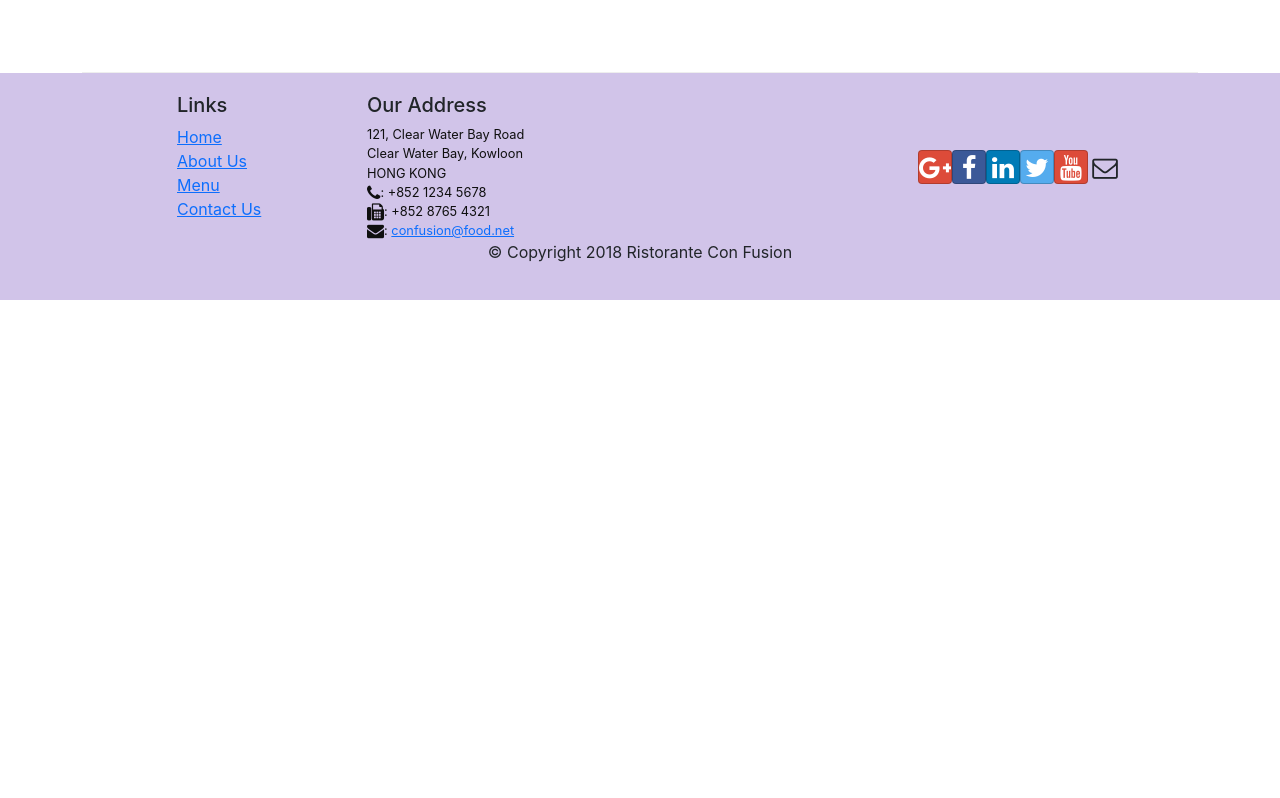
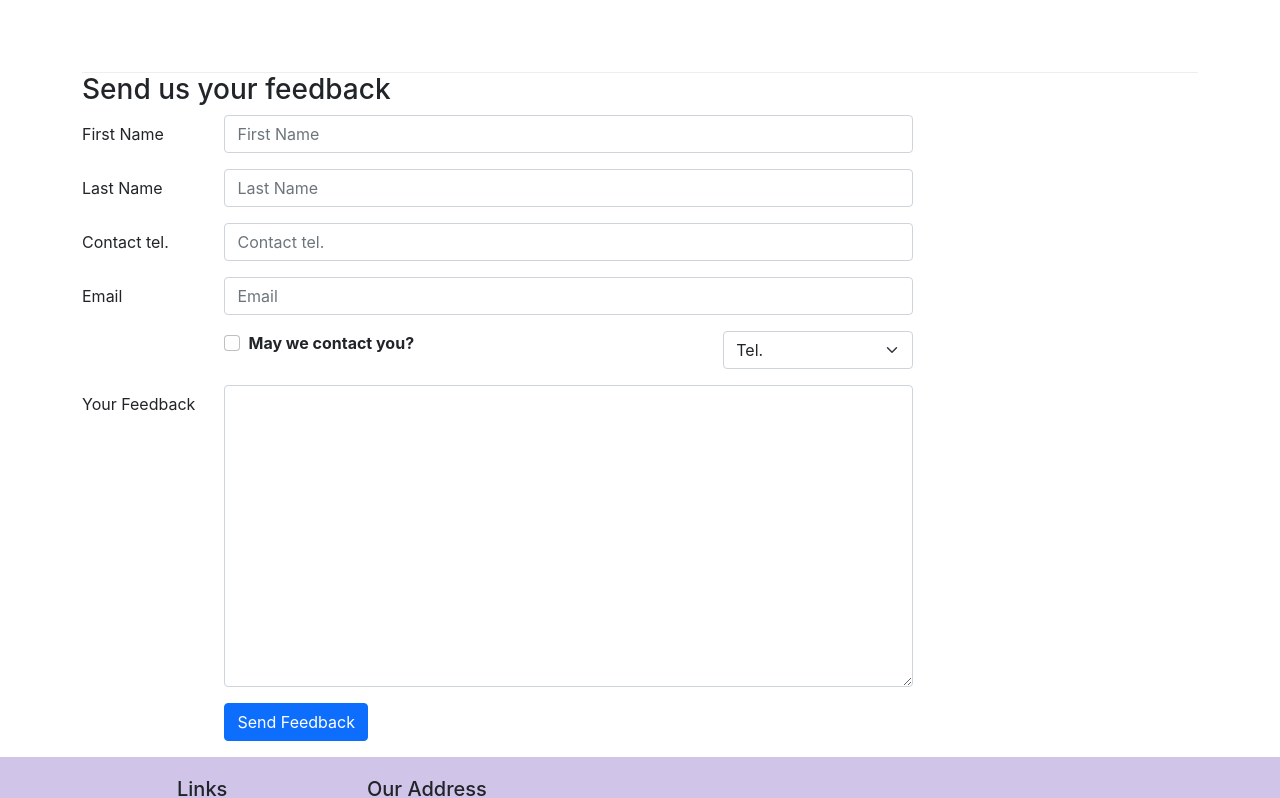
Before and after one commit to sidharthkumar2019/FEWD-React, a React (Create React App) app: page /contactus in a window 1280 px wide. Shown: the part 725-1523 px from the top of the page. Before the commit the page ends 1025 px from the top, so only its background shows below. Built offline with nearby package versions, Linux system fonts and the light colour scheme.

Commit message:
controlled forms

```diff
--- a/src/components/ContactComponent.js
+++ b/src/components/ContactComponent.js
@@ -1,8 +1,43 @@
-import React from 'react';
-import { Breadcrumb, BreadcrumbItem } from 'reactstrap';
+import React, {Component} from 'react';
+import { Breadcrumb, BreadcrumbItem, Button, Form, FormGroup, Label, Input, Col } from 'reactstrap';
 import { Link } from 'react-router-dom';
 
-function Contact(props) {
+class Contact extends Component {
+
+    constructor (props) {
+        super(props);
+
+        this.state = {
+            firstname: '',
+            lastname: '',
+            telnum: '',
+            email: '',
+            agree: false,
+            contactType: 'Tel.',
+            message: ''
+        };
+
+        this.handleSubmit = this.handleSubmit.bind(this);
+        this.handleInputChange = this.handleInputChange.bind(this);
+    }
+
+    handleInputChange (event) {
+        const target = event.target;
+        const value = target.type === 'checkbox' ? target.checked : target.value;
+        const name = target.name;
+
+        this.setState({
+            [name]: value
+        });
+    }
+
+    handleSubmit (event) {
+        console.log("Current state is: " + JSON.stringify(this.state));
+        alert("Current state is: " + JSON.stringify(this.state));
+        event.preventDefault();
+    }
+
+    render () {
         return(
             <div className="container">
                 <div className='row'>
@@ -42,8 +77,100 @@ function Contact(props) {
                         </div>
                     </div>
                 </div>
+
+                <div className='row row-contact'>
+                    <div className='col-12'>
+                        <h3>Send us your feedback</h3>
+                    </div>
+                    <div className='col-12 col-md-9'>
+                        <Form onSubmit={this.handleSubmit}>
+                            <FormGroup row>
+                                <Label htmlfor='firstname' md={2}>First Name</Label>
+                                <Col>
+                                    <Input type='text' id='firstname' name='firstname'
+                                        placeholder='First Name' value={this.state.firstname}
+                                            onChange={this.handleInputChange}
+                                        />
+                                </Col>
+                            </FormGroup>
+
+                            <FormGroup row>
+                                <Label htmlfor='lastname' md={2}>Last Name</Label>
+                                <Col>
+                                    <Input type='text' id='lastname' name='lastname'
+                                        placeholder='Last Name' value={this.state.lastname}
+                                        onChange={this.handleInputChange}
+                                        />
+                                </Col>
+                            </FormGroup>
+
+                            <FormGroup row>
+                                <Label htmlfor='telnum' md={2}>Contact tel.</Label>
+                                <Col>
+                                    <Input type='text' id='telnum' name='telnum'
+                                        placeholder='Contact tel.' value={this.state.telnum}
+                                        onChange={this.handleInputChange}
+                                        />
+                                </Col>
+                            </FormGroup>
+
+                            <FormGroup row>
+                                <Label htmlfor='email' md={2}>Email</Label>
+                                <Col>
+                                    <Input type='text' id='email' name='email'
+                                        placeholder='Email' value={this.state.email}
+                                        onChange={this.handleInputChange} />
+                                </Col>
+                            </FormGroup>
+
+                            <FormGroup row>
+                                <Col md={{ size: 6, offset: 2}}>
+                                    <FormGroup check>
+                                        <Label check>
+                                            <Input type='checkbox' name='agree'
+                                                checked={this.state.agree}
+                                                onChange={this.handleInputChange}
+                                                /> {' '}
+                                            <strong>May we contact you?</strong>
+                                        </Label>
+                                    </FormGroup>
+                                </Col>
+                                <Col md={{ size: 3, offset: 1}}>
+                                    <Input type='select' name='contactType'
+                                        value={this.state.contactType}
+                                        onChange={this.handleInputChange}
+                                        >
+                                        <option>Tel.</option>
+                                        <option>Email</option>
+                                    </Input>
+                                </Col>
+                            </FormGroup>
+
+                            <FormGroup row>
+                                <Label htmlFor='message' md={2}>Your Feedback</Label>
+                                <Col md={10}>
+                                    <Input type='textarea' id='message' name='message'
+                                        rows="12" value={this.state.message}
+                                        onChange={this.handleInputChange}
+                                    />
+                                </Col>
+                            </FormGroup>
+
+                            <FormGroup row>
+                                <Col md={{size: 10, offset: 2}}>
+                                    <Button type='submit' color='primary'>
+                                    Send Feedback
+                                    </Button>
+                                </Col>
+                            </FormGroup>
+                        </Form>
+                    </div>
+
+                </div>
             </div>
         );
     }
+};
+
 
 export default Contact;
```
Lines whose indentation alone changed are shown as unchanged.
